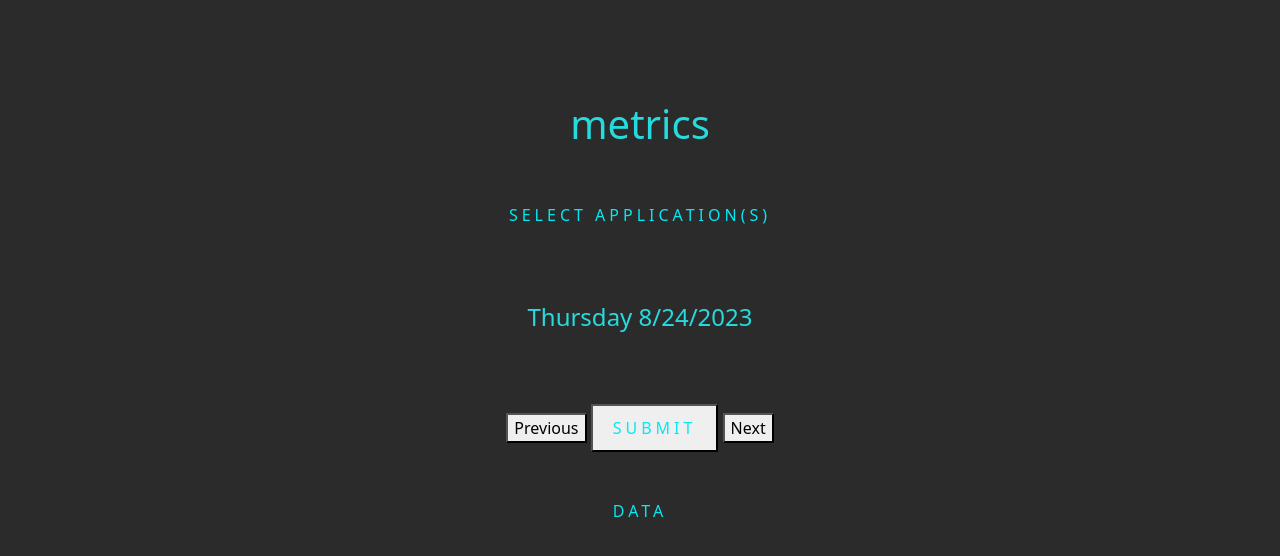
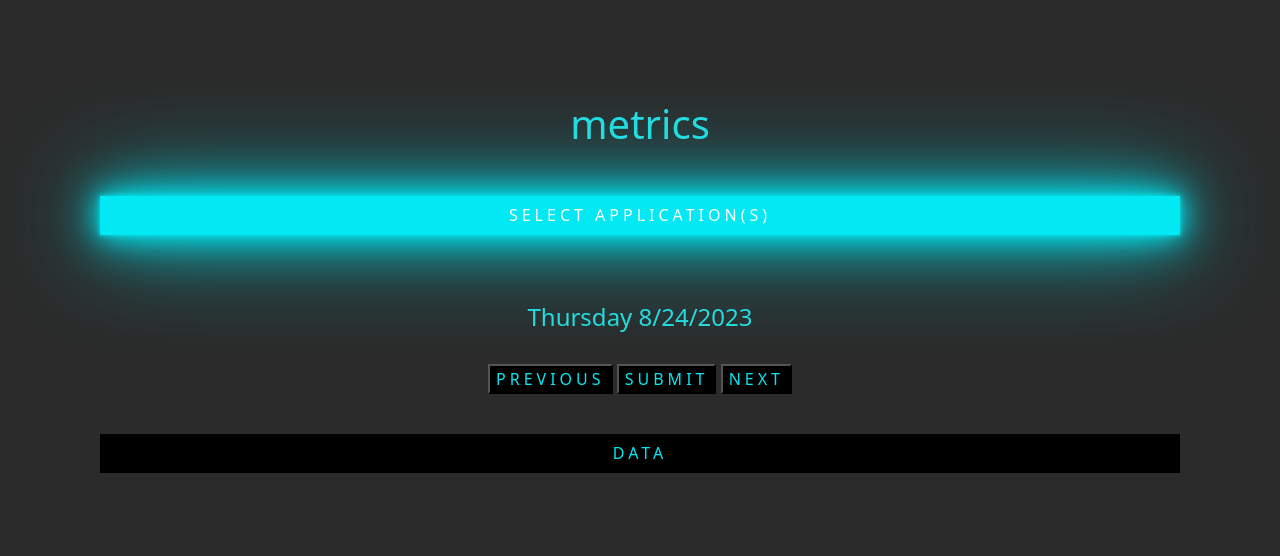
Before and after one commit to brandonfullstack/metrics, a website built with webpack: page src/index.html in a window 1280 px wide. Both pictures are taken after a click on the button "SELECT APPLICATION(S)". Built offline with nearby package versions, Linux system fonts and the light colour scheme.

Commit message:
Updated stylings

```diff
--- a/src/css/styles.css
+++ b/src/css/styles.css
@@ -47,6 +47,20 @@ h1 {
   transition: .5s;
   margin-top: 40px;
   letter-spacing: 4px;
+  background-color: black;
+}
+
+.page {
+  position: relative;
+  display: inline-block;
+  color: #03e9f4;
+  font-size: 16px;
+  text-decoration: none;
+  text-transform: uppercase;
+  overflow: hidden;
+  transition: .5s;
+  letter-spacing: 4px;
+  background-color: black;
 }
 
 .table{
@@ -65,15 +79,14 @@ td {
 #submit {
   position: relative;
   display: inline-block;
-  padding: 10px 20px;
   color: #03e9f4;
   font-size: 16px;
   text-decoration: none;
   text-transform: uppercase;
   overflow: hidden;
   transition: .5s;
-  margin-top: 40px;
-  letter-spacing: 4px
+  letter-spacing: 4px;
+  background-color: black;
 }
 
 #submit:hover {
@@ -86,9 +99,26 @@ td {
               0 0 100px #03e9f4;
 }
 
-.accordion-button:active {
-  background-color: #3e8e41;
+.accordion-button:hover {
+  background: #03e9f4;
+  color: #fff;
+  border-radius: 5px;
+  box-shadow: 0 0 5px #03e9f4,
+              0 0 25px #03e9f4,
+              0 0 50px #03e9f4,
+              0 0 100px #03e9f4;
 }
+
+.accordion-button:focus {
+  background: #03e9f4;
+  color: #fff;
+  border-radius: 5px;
+  box-shadow: 0 0 5px #03e9f4,
+              0 0 25px #03e9f4,
+              0 0 50px #03e9f4,
+              0 0 100px #03e9f4;
+}
+
 
 
 
--- a/src/index.html
+++ b/src/index.html
@@ -85,9 +85,9 @@
       </tbody>
     </table>
     <br>
-    <button id="prevBtn" type="previous">Previous</button>
+    <button id="prevBtn" class="page">Previous</button>
     <button id= "submit" type="submit">Submit</button>
-    <button id="nextBtn" type="next">Next</button>
+    <button id="nextBtn" class="page">Next</button>
     <br>
   </form>
   <div class="accordion-flush" id="accordionPanelsStayOpenExample2">
```
